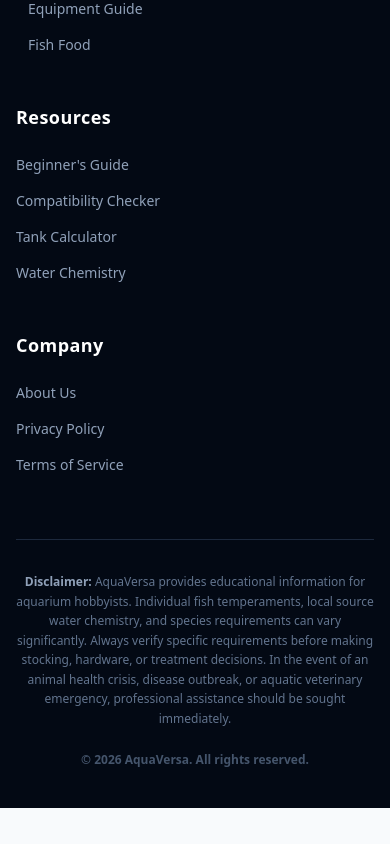
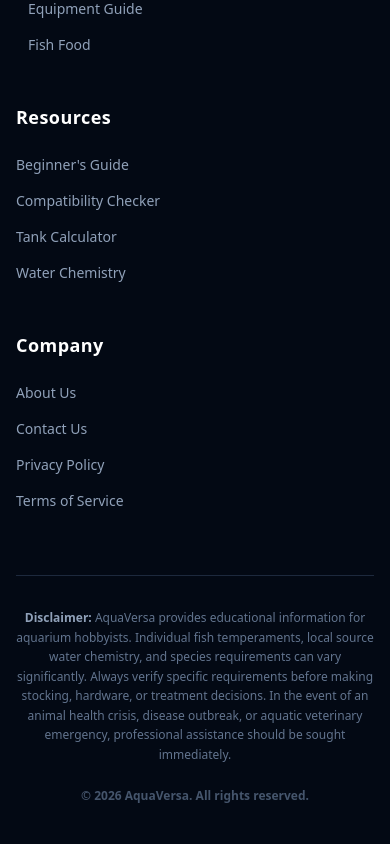
Before and after one commit to roshan773/AquaVersa, a Next.js app: page /about in a window 390 px wide. Shown: the part 4411-5255 px from the top of the page. Before the commit the page ends 5219 px from the top, so only its background shows below. Built offline with nearby package versions, Linux system fonts and the light colour scheme.

Commit message:
feat: implement site-wide responsive footer component with navigation links and disclaimer

```diff
--- a/components/footer/Footer.tsx
+++ b/components/footer/Footer.tsx
@@ -44,6 +44,7 @@
             <h4 className="text-white font-bold mb-6 text-lg tracking-wide">Company</h4>
             <ul className="space-y-4 text-sm font-medium">
               <li><Link href="/about" className="text-slate-400 hover:text-cyan-400 transition-colors">About Us</Link></li>
+              <li><Link href="/contact" className="text-slate-400 hover:text-cyan-400 transition-colors">Contact Us</Link></li>
               <li><Link href="/privacy" className="text-slate-400 hover:text-cyan-400 transition-colors">Privacy Policy</Link></li>
               <li><Link href="/terms" className="text-slate-400 hover:text-cyan-400 transition-colors">Terms of Service</Link></li>
             </ul>
```
